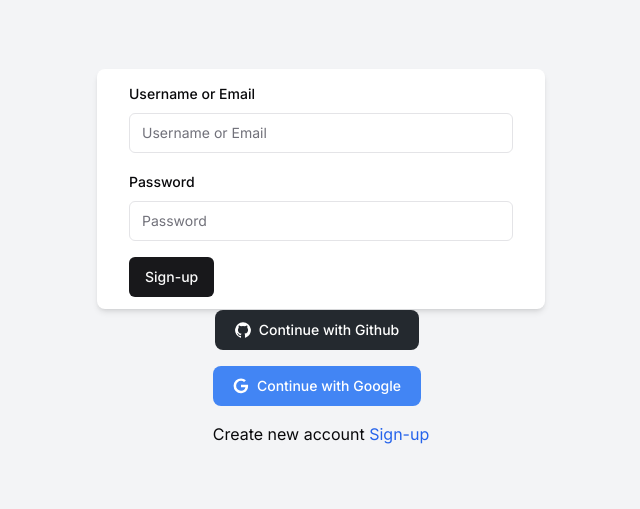
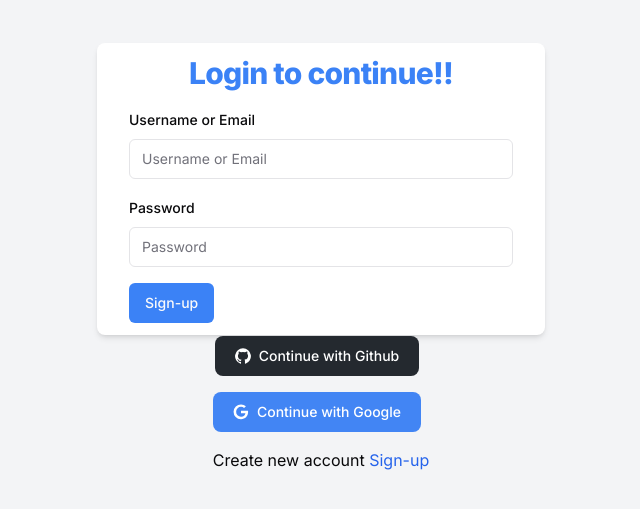
Before and after one commit to its-shivam1008/s-mart, a Next.js app: page /login in a window 1280 px wide. Shown: the part 143-652 px from the top of the page, without its empty margins (319-959 px from the left). Built offline with nearby package versions, Linux system fonts and the light colour scheme; no server answers.

Commit message:
fixing some issues of not getting the session if we signup with creds in verify

```diff
--- a/app/(auth)/login/page.tsx
+++ b/app/(auth)/login/page.tsx
@@ -72,6 +72,11 @@ const page = () => {
   return (
     <div className='flex flex-col justify-center items-center min-h-screen bg-gray-100'>
         <div className='w-full max-w-md px-8 py-3 space-y-4 bg-white rounded-lg shadow-md'>
+        <div className='text-center'>
+                <h1 className='text-3xl text-blue-500 font-extrabold tracking-tight lg:text-3xl mb-2'>
+                    Login to continue!!
+                </h1>
+            </div>
         <Form {...form}>
                 <form onSubmit={form.handleSubmit(onSubmit)} className="space-y-4">
                 <FormField
@@ -104,7 +109,7 @@ const page = () => {
                         </FormItem>
                     )}
                     />
-                    <Button type='submit' disabled={isSubmitting}>
+                    <Button type='submit' className='bg-blue-500 hover:bg-blue-400 disabled:bg-blue-300' disabled={isSubmitting}>
                         {
                             isSubmitting?(
                                 <>
--- a/app/(auth)/sign-up/page.tsx
+++ b/app/(auth)/sign-up/page.tsx
@@ -79,7 +79,7 @@ const page = () => {
         try{
             console.log(data);
             const response = await axios.post('/api/signup', data);
-            console.log(response)
+            // console.log(response)
             if(!response.data.success){
                 toast({
                     variant: "destructive",
@@ -91,6 +91,7 @@ const page = () => {
                 title:'Success 🎉',
                 description:response.data.message
             })
+            localStorage.setItem('email',data.email)
             router.push('/verify');
             setIsSubmitting(false);
         }catch(err){
--- a/app/(auth)/sign-up/store/page.tsx
+++ b/app/(auth)/sign-up/store/page.tsx
@@ -98,6 +98,7 @@ const page = () => {
                 title:'Success 🎉',
                 description:response.data.message
             })
+            localStorage.setItem('email',data.email)
             router.push('/verify');
             setIsSubmitting(false);
         }catch(err){
--- a/app/(auth)/verify/page.tsx
+++ b/app/(auth)/verify/page.tsx
@@ -111,6 +111,7 @@ const page = () => {
     setDisableSubmit(true);
     setIsSubmitting(true);
     // const sess = await getSession();
+    const email = localStorage.getItem('email')
 
     const res = await fetch('http://localhost:3000/api/verifyingCode', {
       method:'POST',
```
